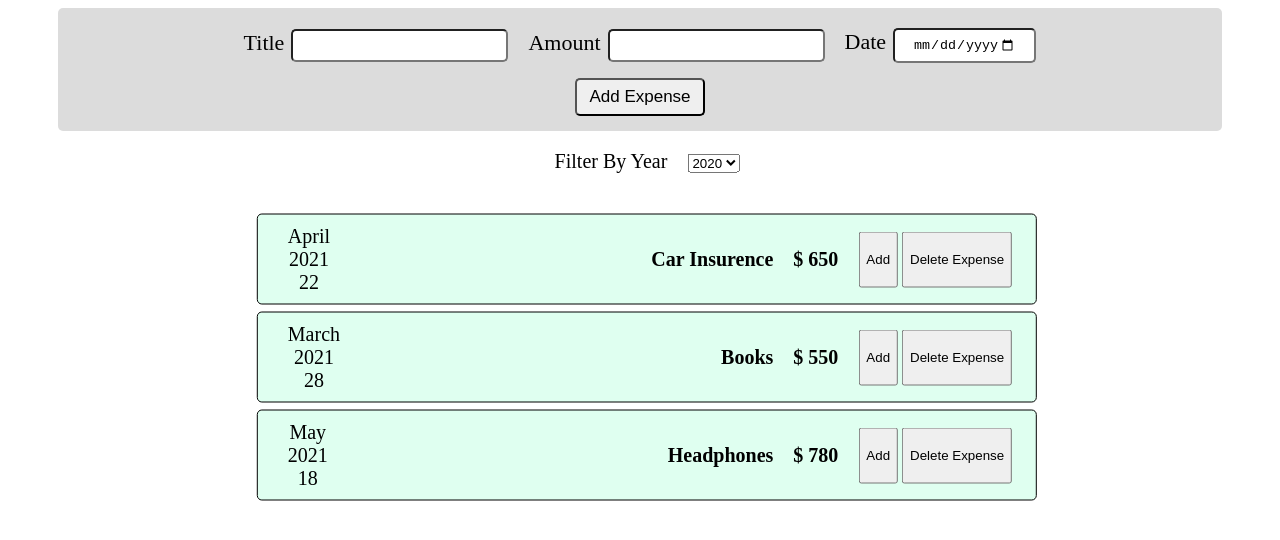
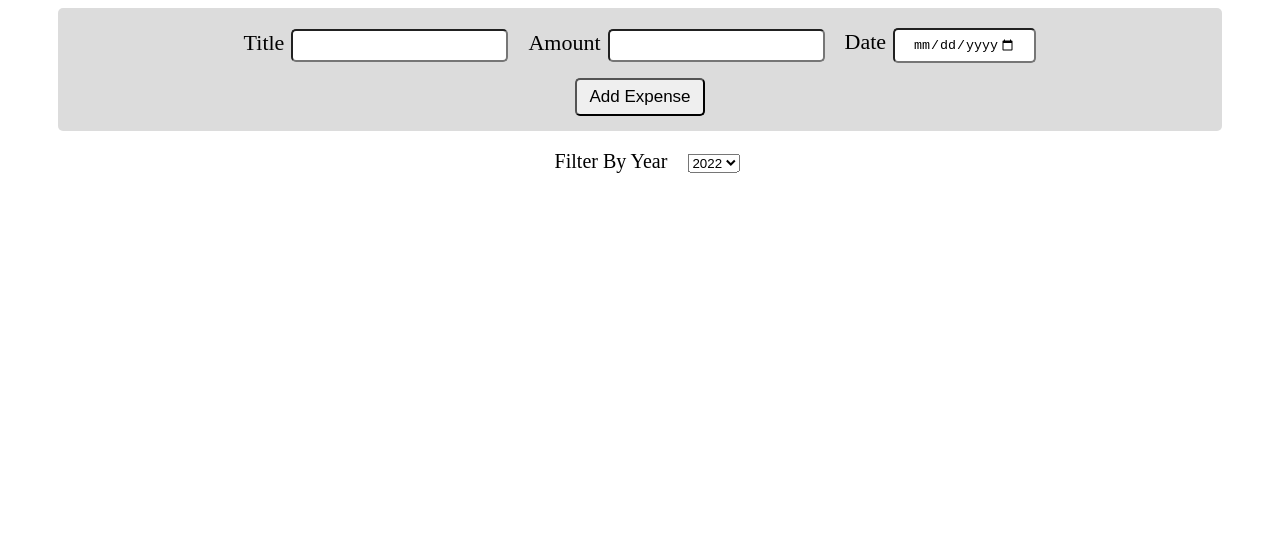
Before and after one commit to dneog/React-Expense-Tracker-Main, a React (Create React App) app: page / in a window 1280 px wide. Shown: the top 540 px of the page. Built offline with nearby package versions, Linux system fonts and the light colour scheme.

Commit message:
add filter to show list

```diff
--- a/src/App.js
+++ b/src/App.js
@@ -3,6 +3,7 @@ import ExpenseDetails from './Components/Expenses/ExpenseDetails';
 import Expenselist from './Components/Expenses/Expenselist';
 import NewExpense from './Components/NewExpense/NewExpense';
 import Expense from './Components/Expenses/Expenses';
+import ExpenseFilter from './Components/Expenses/ExpenseFilter';
 
 const dummyExpenses= [
   {
--- a/src/Components/Expenses/ExpenseFilter.js
+++ b/src/Components/Expenses/ExpenseFilter.js
@@ -9,10 +9,10 @@ const ExpenseFilter = (props)=> {
     return(
         <Card className='filter'>
             <div className='filter2'>
-                <label  htmlFor="" onChange={dropdownChangeHandler}>Filter By Year</label>
+                <label  htmlFor="">Filter By Year</label>
                </div>
               <div className='filter3'>
-                <select  value={props.selected}>
+                <select  value={props.selected}  onChange={dropdownChangeHandler}>
                     <option value="2022">2022</option>
                     <option value="2021">2021</option>
                     <option value="2020">2020</option>
--- a/src/Components/Expenses/Expenselist.css
+++ b/src/Components/Expenses/Expenselist.css
@@ -7,9 +7,9 @@
 
 }
 .expense-details{
-   padding: 0px 10px;
-   display: flex;
-  align-self: center;
+
+
+
 
 
 }
@@ -19,6 +19,7 @@
 }
 button{
    margin-right: 4px;
+
 }
 .name{
    font-size: 20px;
--- a/src/Components/Expenses/Expenselist.js
+++ b/src/Components/Expenses/Expenselist.js
@@ -27,13 +27,16 @@ const Expenselist=(props)=>{
         <div className="expense-date">
           <ExpenseDate date={props.date} />
           </div>
-           <div className="expense-details">
 
-            <h2 className='name'>{props.name}</h2>
-            <h2 className='amount'>$ {amount}</h2>
-            <button onClick={clickHandlerAdd}>Add</button>
+
+            <h3 className='name'>{props.name}</h3>
+
+            <h3 className='amount'>$ {amount}</h3>
+
+            <button className='bt' onClick={clickHandlerAdd}>Add</button>
+
             <button onClick={clickHandler}>Delete Expense</button>
-            </div>
+
         </Card>
     )
 }
--- a/src/Components/Expenses/Expenses.js
+++ b/src/Components/Expenses/Expenses.js
@@ -8,14 +8,18 @@ import ExpenseFilter from './ExpenseFilter';
 import NewExpense from '../NewExpense/NewExpense';
 
 function Expense(props){
-    const [filteredYear, setFilteredYear] = useState('2020');
-    const filterChangeHandler = selectedYear => {
+    const [filteredYear, setFilteredYear] = useState('2022');
+    const filterChangeHandler = (selectedYear) => {
         setFilteredYear(selectedYear);
     }
+
+    const FilteredExpenses= props.items.filter( expense=> {
+            return expense.date.getFullYear().toString()=== filteredYear
+    })
     return(
         <>
         <ExpenseFilter selected={filteredYear} onChangeFilter= {filterChangeHandler} />
-        {props.items.map((expense) => (
+        {FilteredExpenses.map((expense) => (
             <Expenselist
             key= {expense.id}
             name={expense.name}
```
